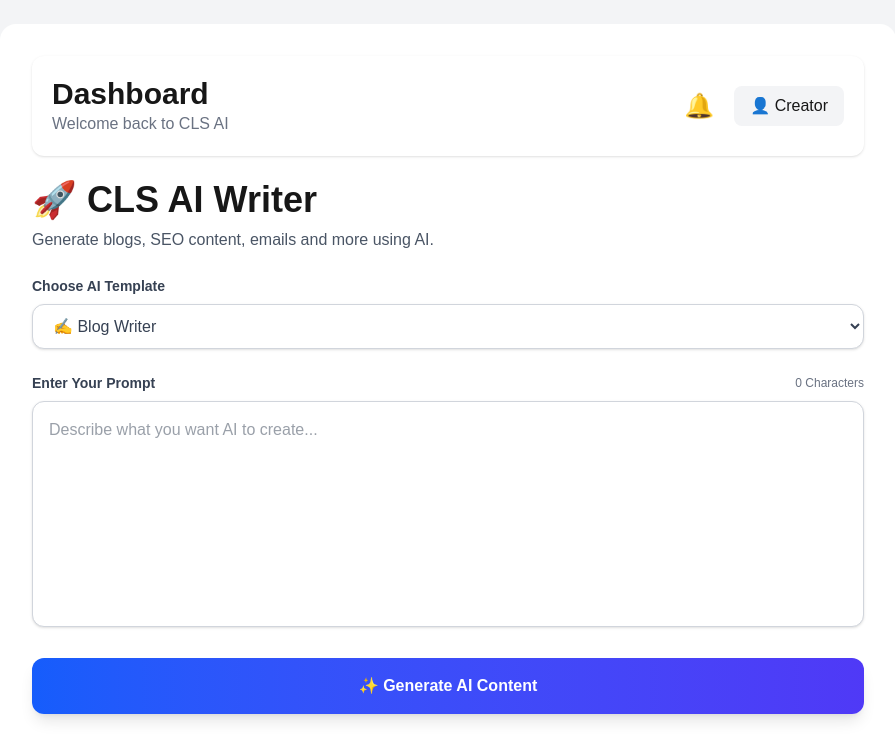
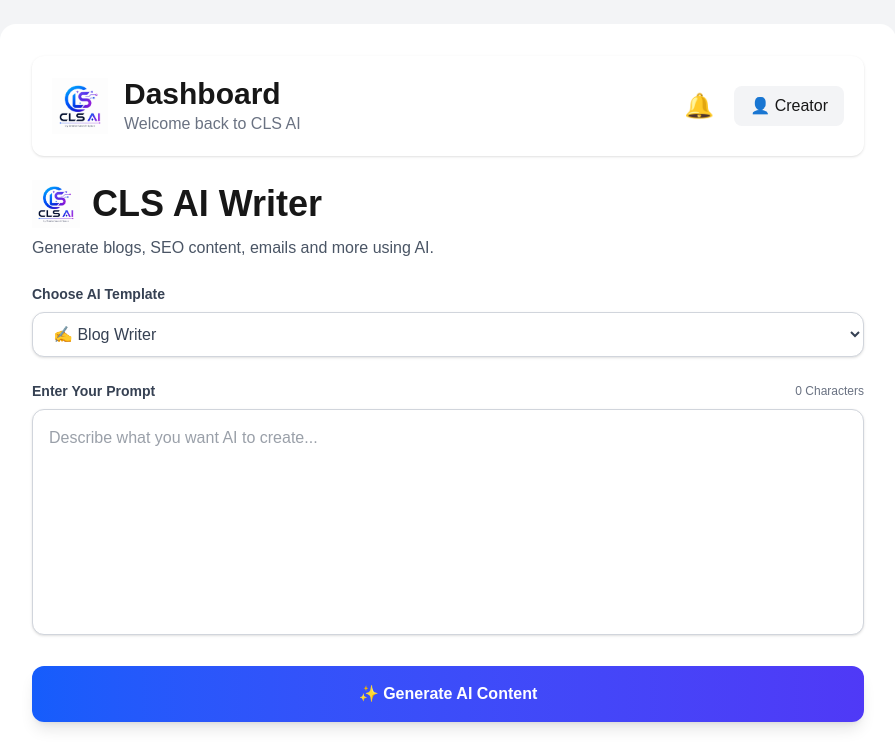
Before and after one commit to suvantrao25-tech/cls-ai-engine, a Next.js app in the folder frontend/: page /ai-writer in a window 1280 px wide. Shown: the top 744 px of the page, without its empty margins (192-1087 px from the left). Built offline with nearby package versions, Linux system fonts and the light colour scheme; no server answers.

Commit message:
Add CLS AI branding and logo

```diff
--- a/frontend/app/ai-writer/page.tsx
+++ b/frontend/app/ai-writer/page.tsx
@@ -82,9 +82,17 @@
 
         <div className="mt-6">
 
-          <h1 className="text-4xl font-bold">
-            🚀 CLS AI Writer
-          </h1>
+          <div className="flex items-center gap-3">
+  <img
+    src="/cls-ai-logo.png"
+    alt="CLS AI Logo"
+    className="w-12 h-12 object-contain"
+  />
+
+  <h1 className="text-4xl font-bold">
+    CLS AI Writer
+  </h1>
+</div>
 
 
           <p className="text-gray-600 mt-2">
--- a/frontend/app/auth/confirmed/page.tsx
+++ b/frontend/app/auth/confirmed/page.tsx
@@ -11,9 +11,17 @@
 
       <div className="bg-white shadow-xl rounded-2xl p-8 w-full max-w-lg text-center">
 
-        <h1 className="text-3xl font-bold mb-4">
-          🎉 Email Verified Successfully!
-        </h1>
+        <div className="flex flex-col items-center">
+  <img
+    src="/cls-ai-logo.png"
+    alt="CLS AI"
+    className="w-24 h-24 object-contain mb-4"
+  />
+
+  <h1 className="text-3xl font-bold mb-4">
+    🎉 Email Verified Successfully!
+  </h1>
+</div>
 
 
         <p className="text-gray-600 mb-6">
--- a/frontend/app/components/Header.tsx
+++ b/frontend/app/components/Header.tsx
@@ -1,6 +1,14 @@
 export default function Header() {
   return (
     <div className="bg-white p-5 rounded-xl shadow flex justify-between items-center">
+
+      <div className="flex items-center gap-4">
+
+        <img
+          src="/cls-ai-logo.png"
+          alt="CLS AI"
+          className="w-14 h-14 object-contain"
+        />
 
         <div>
           <h2 className="text-3xl font-bold">
@@ -10,6 +18,8 @@
           <p className="text-gray-500">
             Welcome back to CLS AI
           </p>
+        </div>
+
       </div>
 
       <div className="flex items-center gap-5">
--- a/frontend/app/login/page.tsx
+++ b/frontend/app/login/page.tsx
@@ -70,9 +70,17 @@
 
       <div className="bg-white p-8 rounded-xl shadow-lg w-full max-w-md">
 
-        <h1 className="text-3xl font-bold text-center">
-          🚀 CLS AI Login
-        </h1>
+        <div className="flex flex-col items-center">
+  <img
+    src="/cls-ai-logo.png"
+    alt="CLS AI"
+    className="w-20 h-20 object-contain"
+  />
+
+  <h1 className="text-3xl font-bold text-center mt-3">
+    CLS AI Login
+  </h1>
+</div>
 
         <p className="text-gray-500 text-center mt-2">
           Welcome back! Login to continue.
--- a/frontend/app/signup/page.tsx
+++ b/frontend/app/signup/page.tsx
@@ -30,9 +30,17 @@
   return (
     <main className="min-h-screen flex items-center justify-center bg-gray-100">
       <div className="bg-white p-8 rounded-xl shadow-lg w-full max-w-md">
-        <h1 className="text-3xl font-bold text-center">
-          🚀 Create CLS AI Account
-        </h1>
+        <div className="flex flex-col items-center">
+  <img
+    src="/cls-ai-logo.png"
+    alt="CLS AI"
+    className="w-20 h-20 object-contain"
+  />
+
+  <h1 className="text-3xl font-bold text-center mt-3">
+    Create CLS AI Account
+  </h1>
+</div>
 
         <p className="text-gray-500 text-center mt-2">
           Start creating AI content today.
```
Also changed, not shown: frontend/public/cls-ai-logo.png (added). Lines whose indentation alone changed are shown as unchanged.
